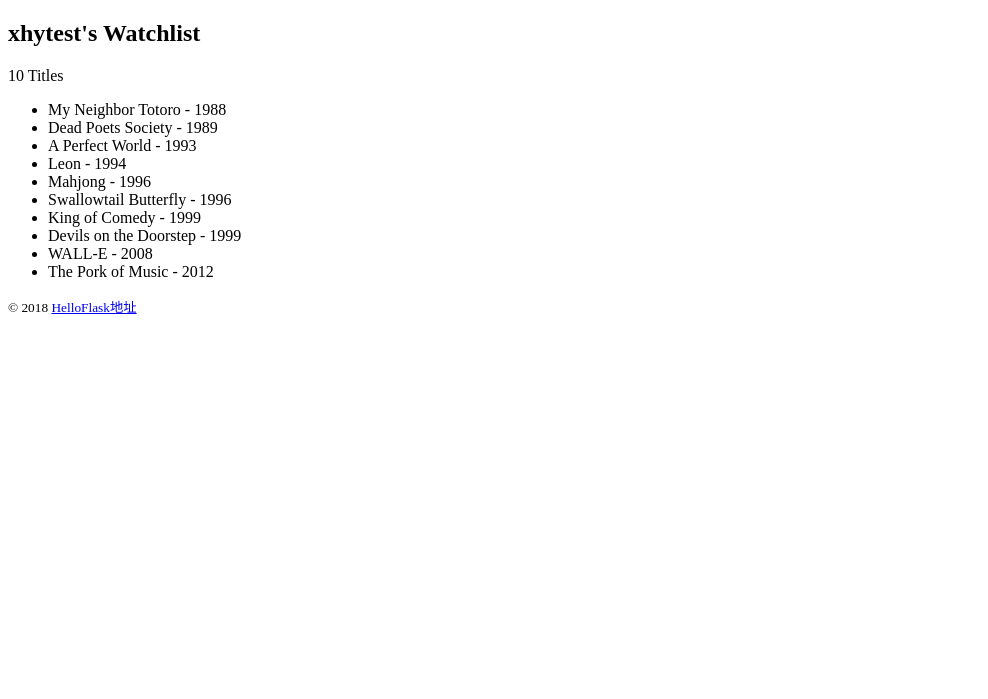
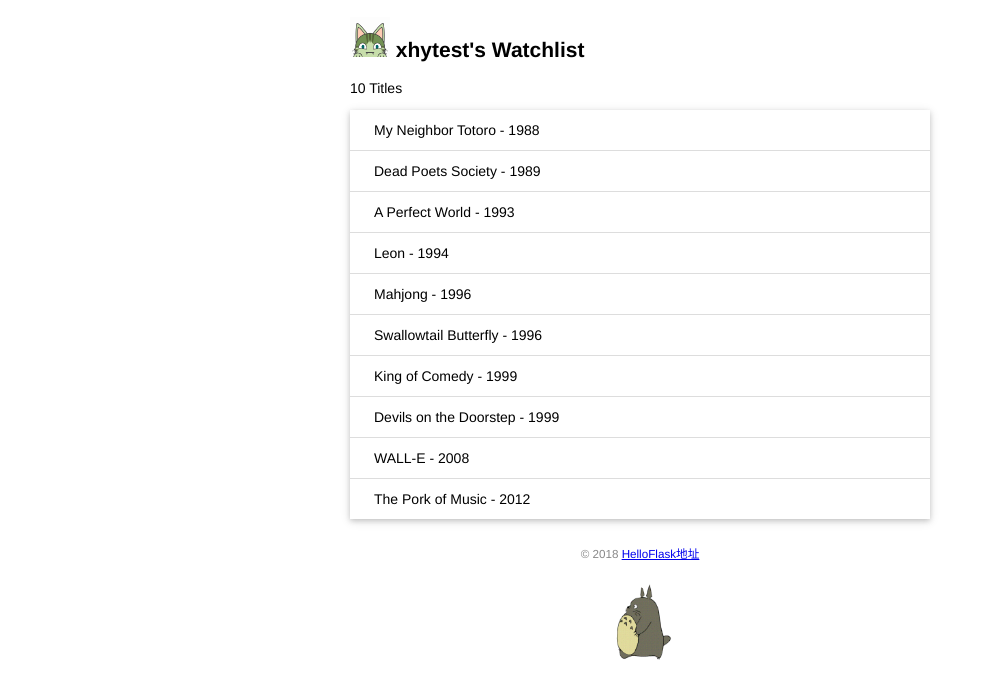
Before and after one commit to xuyruc/watcklist, a Flask app: page / in a window 1280 px wide. Shown: the top 699 px of the page, without its empty margins (0-988 px from the left). Run offline with Flask 2, Linux system fonts and the light colour scheme.

Commit message:
Add static files

```diff
--- a/app.py
+++ b/app.py
@@ -21,3 +21,16 @@ app = Flask(__name__)
 @app.route('/')
 def index():
     return render_template('index.html', name=name, movies=movies)
+
+
+@app.route('/test')
+def test_url_for():
+    # 下面是一些调用示例（请在命令行窗口查看输出的 URL）：
+    print(url_for('hello'))  # 输出：/
+    # 注意下面两个调用是如何生成包含 URL 变量的 URL 的
+    print(url_for('user_page', name='greyli'))  # 输出：/user/greyli
+    print(url_for('user_page', name='peter'))  # 输出：/user/peter
+    print(url_for('test_url_for'))  # 输出：/test
+    # 下面这个调用传入了多余的关键字参数，它们会被作为查询字符串附加到 URL 后面。
+    print(url_for('test_url_for', num=2))  # 输出：/test?num=2
+    return 'Test page'
--- /dev/null
+++ b/static/style.css
@@ -0,0 +1,126 @@
+body {
+    margin: auto;
+    max-width: 580px;
+    font-size: 14px;
+    font-family: Helvetica, Arial, sans-serif;
+}
+
+.avatar {
+    width: 40px;
+}
+
+nav ul {
+    list-style-type: none;
+    margin: 0;
+    padding: 0;
+    overflow: hidden;
+    background-color: #333;
+}
+
+nav li {
+    float: left;
+}
+
+nav li a {
+    display: block;
+    color: white;
+    text-align: center;
+    padding: 8px 12px;
+    text-decoration: none;
+}
+
+nav li a:hover {
+    background-color: #111;
+}
+
+.alert {
+    position: relative;
+    padding: 7px;
+    margin: 7px 0;
+    border: 1px solid transparent;
+    color: #004085;
+    background-color: #cce5ff;
+    border-color: #b8daff;
+    border-radius: 5px;
+}
+
+input[type=submit] {
+    font-family: inherit;
+}
+
+input[type=text] {
+    border: 1px solid #ddd;
+}
+
+input[name=year] {
+    width: 50px;
+}
+
+.btn {
+    font-size: 12px;
+    padding: 3px 5px;
+    text-decoration: none;
+    cursor: pointer;
+    background-color: white;
+    color: black;
+    border: 1px solid #555555;
+    border-radius: 5px;
+}
+
+.btn:hover {
+    text-decoration: none;
+    background-color: black;
+    color: white;
+    border: 1px solid black;
+}
+
+.movie-list {
+    list-style-type: none;
+    padding: 0;
+    margin-bottom: 10px;
+    box-shadow: 0 2px 5px 0 rgba(0, 0, 0, 0.16), 0 2px 10px 0 rgba(0, 0, 0, 0.12);
+}
+
+.movie-list li {
+    padding: 12px 24px;
+    border-bottom: 1px solid #ddd;
+}
+
+.movie-list li:last-child {
+    border-bottom:none;
+}
+
+.movie-list li:hover {
+    background-color: #f8f9fa;
+}
+
+.float-right {
+    float: right;
+}
+
+.inline-form {
+    display: inline;
+}
+
+.imdb {
+    font-size: 12px;
+    font-weight: bold;
+    color: black;
+    text-decoration: none;
+    background: #F5C518;
+    border-radius: 5px;
+    padding: 3px 5px;
+}
+
+.totoro {
+    display: block;
+    margin: 0 auto;
+    height: 100px;
+}
+
+footer {
+    color: #888;
+    margin-top: 15px;
+    text-align: center;
+    padding: 10px;
+}
--- a/templates/index.html
+++ b/templates/index.html
@@ -3,12 +3,20 @@
 <head>
     <meta charset="utf-8">
     <title>{{ name }}'s Watchlist</title>
+    <link rel="icon" href="{{ url_for('static', filename='favicon.ico') }}">
+    <link rel="stylesheet" href="{{ url_for('static', filename='style.css') }}" type="text/css">
 </head>
+
 <body>
-    <h2>{{ name }}'s Watchlist</h2>
+<!--    <h2>{{ name }}'s Watchlist</h2>-->
+    <h2>
+    <img alt="Avatar"  class="avatar" src="{{ url_for('static', filename='images/avatar.png') }}">
+        {{ name }}'s Watchlist
+    </h2>
+
     {# 使用 length 过滤器获取 movies 变量的长度 #}
     <p>{{ movies|length }} Titles</p>
-    <ul>
+    <ul class="movie-list">
         {% for movie in movies %}  {# 迭代 movies 变量 #}
         <li>{{ movie.title }} - {{ movie.year }}</li>  {# 等同于 movie['title'] #}
         {% endfor %}  {# 使用 endfor 标签结束 for 语句 #}
@@ -16,5 +24,6 @@
     <footer>
         <small>&copy; 2018 <a href="http://helloflask.com/tutorial">HelloFlask地址</a></small>
     </footer>
+    <img alt="Walking Totoro"   class="totoro" src="{{ url_for('static', filename='images/totoro.gif') }}">
 </body>
 </html>
```
Also changed, not shown: static/datou.gif (added), static/favicon.ico (added), static/images/avatar.png (added), static/images/totoro.gif (added), static/xiaoxin.gif (added).
